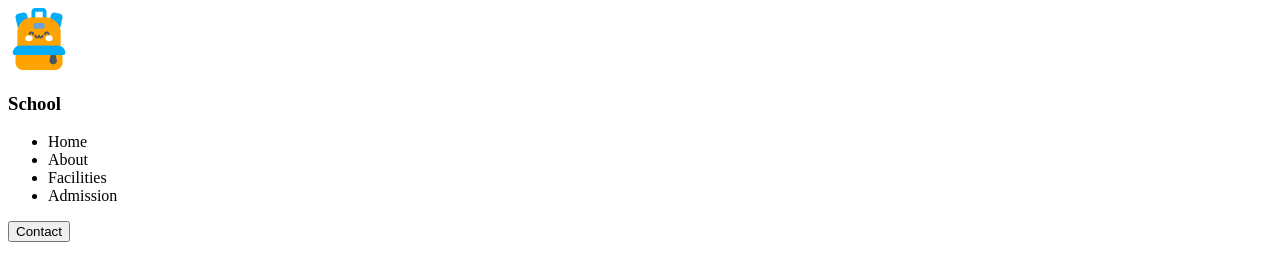
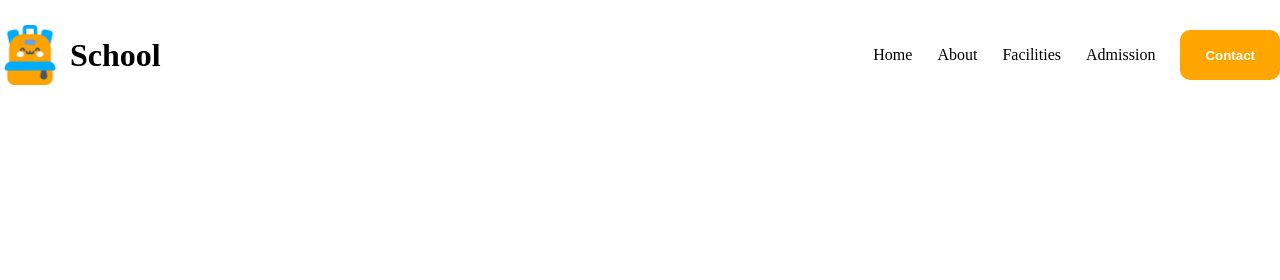
Before and after one commit to NaimurGit/Assignment-2-hero, a plain HTML site: page index.html in a window 1280 px wide. Drawn offline with Linux system fonts and the light colour scheme.

Commit message:
Nav Finish

```diff
--- a/index.html
+++ b/index.html
@@ -4,15 +4,17 @@
     <meta charset="UTF-8">
     <meta name="viewport" content="width=device-width, initial-scale=1.0">
     <title>Kids School</title>
+    <link rel="stylesheet" href="style/style.css">
 </head>
-<body>
+<body class="body">
     <header>
         <nav>
-            <div><img src="assets/logo.png" alt="">
-                <h3 class="nav-title">School</h3>
+            <div class="nav-title">
+                <img class="logo" src="assets/logo.png" alt="">
+                <h1>School</h1>
             </div>
-            <div>
-                <ul>
+            <div class="menu">
+                <ul class="list">
                     <li>Home</li>
                     <li>About</li>
                     <li>Facilities</li>
--- /dev/null
+++ b/style/style.css
@@ -0,0 +1,44 @@
+/* Shared style */
+.btn{
+    background-color: orange;
+    font-weight: bold;
+    color: white;
+    padding: 15px 25px;
+    border-radius: 10px;
+    border: none;
+}
+.body{
+    max-width: 1440px;
+    margin: auto;
+    width: 100%;
+}
+/* nav style */
+nav{
+    display: flex;
+    justify-content: space-between;
+    margin-top: 10px;
+    align-items: center;
+}
+.logo{
+    height: 60px;
+}
+h1{
+    font-size: 32px;
+    font-weight: bold;
+
+}
+.nav-title{
+    display: flex;
+    gap: 10px;
+    align-items: center;
+}
+.menu{
+    display: flex;
+    gap: 25px;
+}
+.list{
+    display: flex;
+    gap: 25px;
+    list-style: none;
+    justify-content: center;
+}
```
